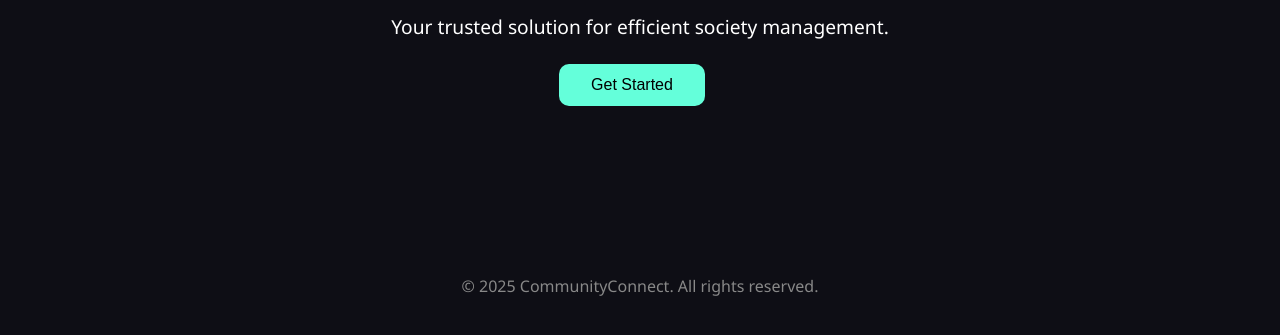
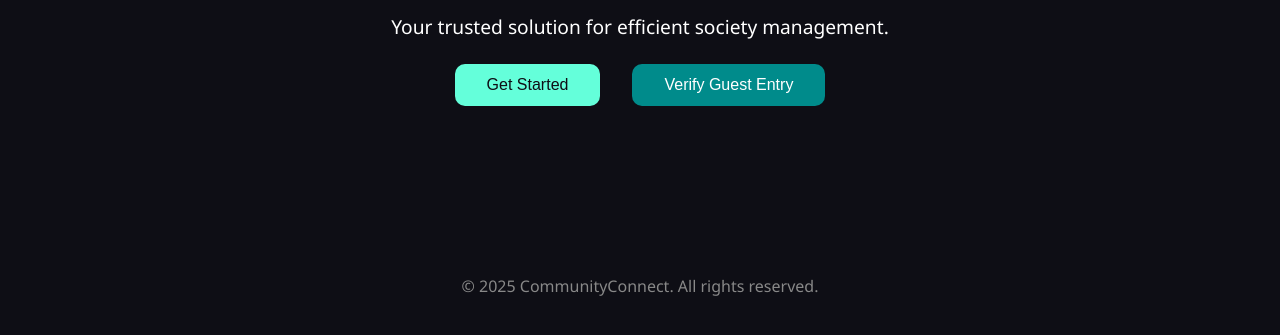
Before and after one commit to ura-dev04/CommunityConnect, a plain HTML site: page homepage.html in a window 1280 px wide. Shown: the part 291-626 px from the top of the page. Drawn offline with Linux system fonts and the light colour scheme.

Commit message:
added face recog button

```diff
--- a/homepage.css
+++ b/homepage.css
@@ -75,6 +75,12 @@
     margin-bottom: 1.5rem;
   }
 
+  .button-group {
+    display: flex;
+    justify-content: center;
+    gap: 1rem;
+  }
+
   .cta-btn {
     padding: 0.75rem 2rem;
     background-color: #64ffda;
@@ -82,11 +88,26 @@
     border-radius: 10px;
     font-size: 1rem;
     cursor: pointer;
+    color: #0e0e15;
     margin-right: 1rem;
   }
 
   .cta-btn:hover {
     background-color: #52e0c4;
+  }
+
+  .verify-guest-btn {
+    padding: 0.75rem 2rem;
+    background-color: #008B8B;
+    border: none;
+    border-radius: 10px;
+    font-size: 1rem;
+    cursor: pointer;
+    color: #ffffff;
+  }
+
+  .verify-guest-btn:hover {
+    background-color: #006666;
   }
 
   /* Footer */
--- a/homepage.html
+++ b/homepage.html
@@ -16,7 +16,10 @@
     <div class="hero-content">
       <h1>Welcome to CommunityConnect</h1>
       <p>Your trusted solution for efficient society management.</p>
-      <button class="cta-btn">Get Started</button>
+      <div class="button-group">
+        <button class="cta-btn">Get Started</button>
+        <button class="verify-guest-btn">Verify Guest Entry</button>
+      </div>
     </div>
   </section>
 
--- a/homepage.js
+++ b/homepage.js
@@ -5,3 +5,7 @@ document.querySelector('.cta-btn').addEventListener('click', () => {
 document.querySelector('.login-btn').addEventListener('click', () => {
   window.location.href = 'login.html';
 });
+
+document.querySelector('.verify-guest-btn').addEventListener('click', () => {
+  window.location.href = 'Face-Detection-JavaScript-master/verify-guest.html';
+});
```
